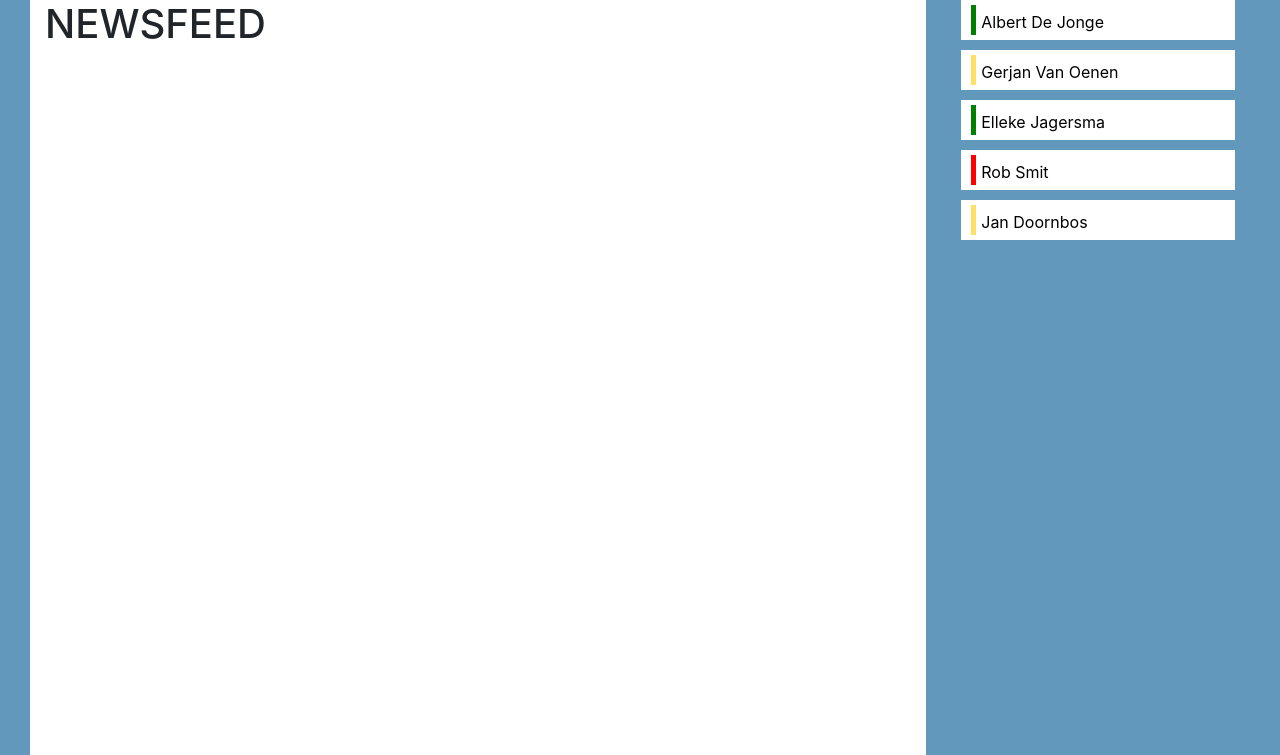
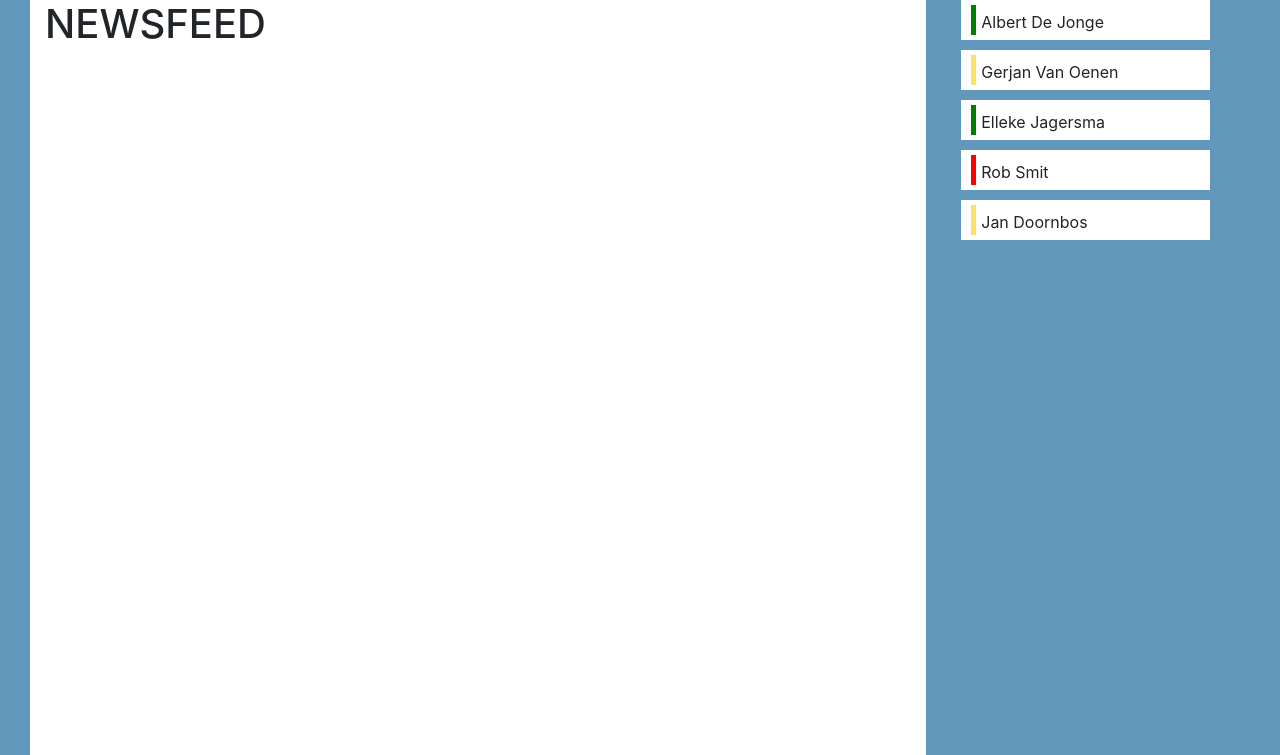
Before and after one commit to MarkBenjamins/Project-Inovate-P4, a PHP site: page /Archief/Test_SPA_Basic.html in a window 1280 px wide; the page is wider, and only the part inside the window is pictured. Shown: the part 150-905 px from the top of that part. Run offline with PHP 8.4, Linux system fonts and the light colour scheme.

Commit message:
aanwezigheid gemaakt

```diff
--- a/Innovate/Css/style.css
+++ b/Innovate/Css/style.css
@@ -164,3 +164,21 @@ body
     list-style-type: none;
     padding-left: 20px;
 }
+
+.TeacherStatus
+{
+    width: 5px;
+    height: 30px;
+    margin-right: 5px;
+    margin-top: -5px;
+    float: left;
+}
+
+.TeacherBlock
+{
+    height: 40px;
+    margin-bottom: 10px;
+    padding-top: 10px;
+    padding-left: 10px;
+    background-color: white;
+}
--- a/Innovate/Display/js/getDetails.js
+++ b/Innovate/Display/js/getDetails.js
@@ -103,21 +103,23 @@ function makeDetails()
     divElem.appendChild(listElem);
 
 
-    //zet de stijl van het statuselement aanhankelijk van de status
+    //zet de stijl en de class van het statuselement aanhankelijk van de status
     statusElem.style.backgroundColor = colour;
-    statusElem.style.width = "5px";
-    statusElem.style.height = "30px";
-    statusElem.style.float = "left"
-    statusElem.style.marginRight = "5px"
-    statusElem.style.marginTop = "-5px"
-    //set de stijl van het divElement
-    divElem.style.height = "40px";
-    divElem.style.width = "110%";
-    divElem.style.marginBottom = "10px";
-    divElem.style.paddingTop = "10px";
-    divElem.style.paddingLeft = "10px";
-    divElem.style.backgroundColor = "white";
-    divElem.style.color = "black";
+    statusElem.setAttribute("class", "TeacherStatus");
+    // statusElem.style.width = "5px";
+    // statusElem.style.height = "30px";
+    // statusElem.style.float = "left"
+    // statusElem.style.marginRight = "5px"
+    // statusElem.style.marginTop = "-5px"
+    //set de class van het divElement
+    divElem.setAttribute("class", "TeacherBlock");
+    // divElem.style.height = "40px";
+    // divElem.style.width = "110%";
+    // divElem.style.marginBottom = "10px";
+    // divElem.style.paddingTop = "10px";
+    // divElem.style.paddingLeft = "10px";
+    // divElem.style.backgroundColor = "white";
+    // divElem.style.color = "black";
 
 
     //plak het gemaakte listelement onder het element van de UL
```
Also changed, not shown: Innovate/Css/Darkstyle.css (+18 -0 lines).
